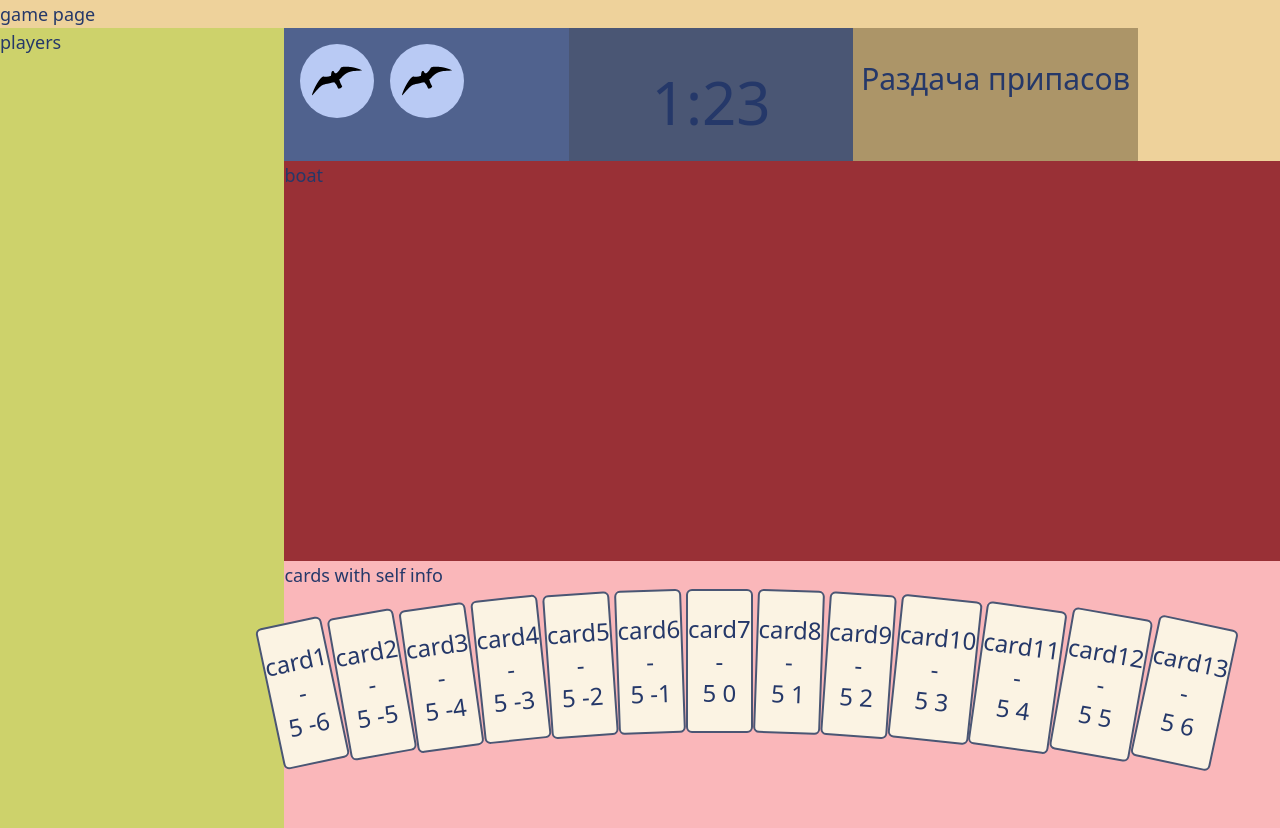
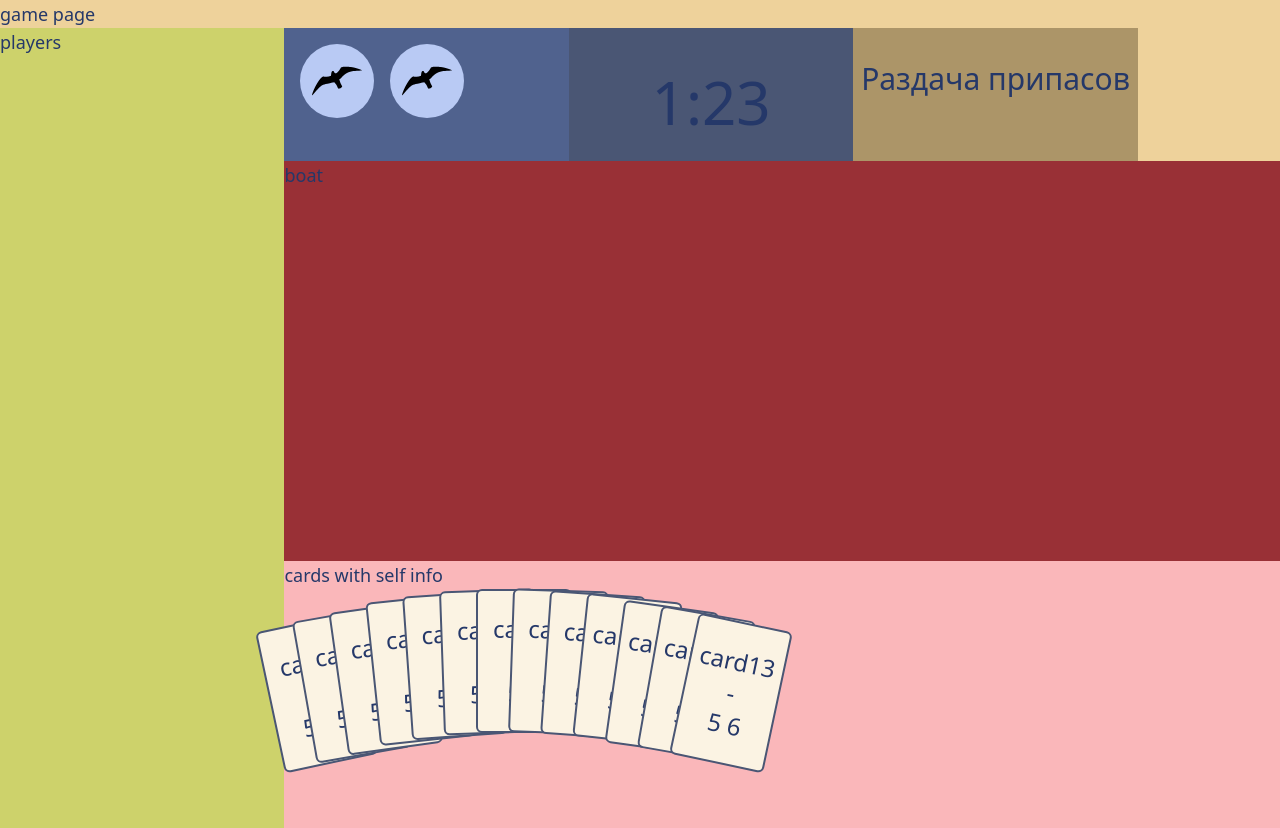
Before and after one commit to LifeBoat-TableGame/API, a Vue app in the folder client/: page /game in a window 1280 px wide. Built offline with nearby package versions, Linux system fonts and the light colour scheme; no server answers.

Commit message:
fix: card-w

```diff
--- a/client/src/components/Hand.vue
+++ b/client/src/components/Hand.vue
@@ -5,7 +5,7 @@
       :posFromMiddle="index-Math.ceil(supplies.length/2)+1"
       :supply=supply
       :tilted="true"
-      v-bind:class="[index!=0 ? overlapVal : '']"
+      :style="[index!=0 ? {marginLeft: -4 + 'rem' } : {}]"
       >
       </Card>
   </div>
@@ -28,7 +28,7 @@ const props = defineProps<{
 }>();
 const emit = defineEmits(['card:clicked'])
 const overlapVal = computed(() => {
-  return 'ml-[-' + (6-(30-6)/(props.supplies.length-1))+ 'rem]'
+  return -6+(30-6)/(props.supplies.length-1)
 });
 </script>
 <style scoped>
```
